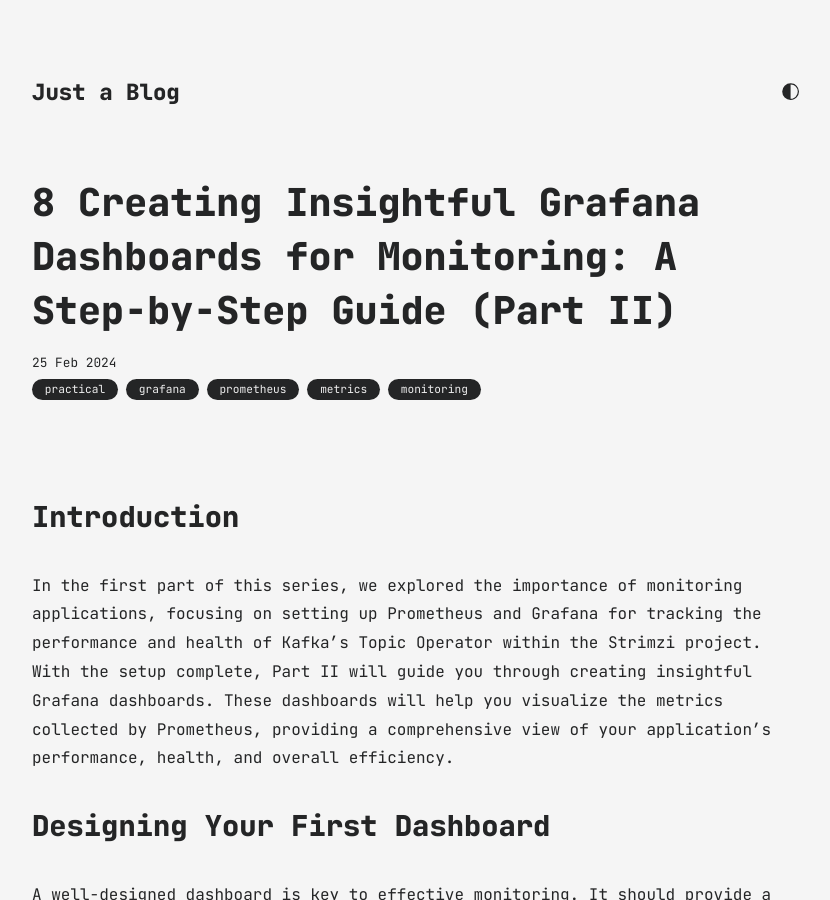
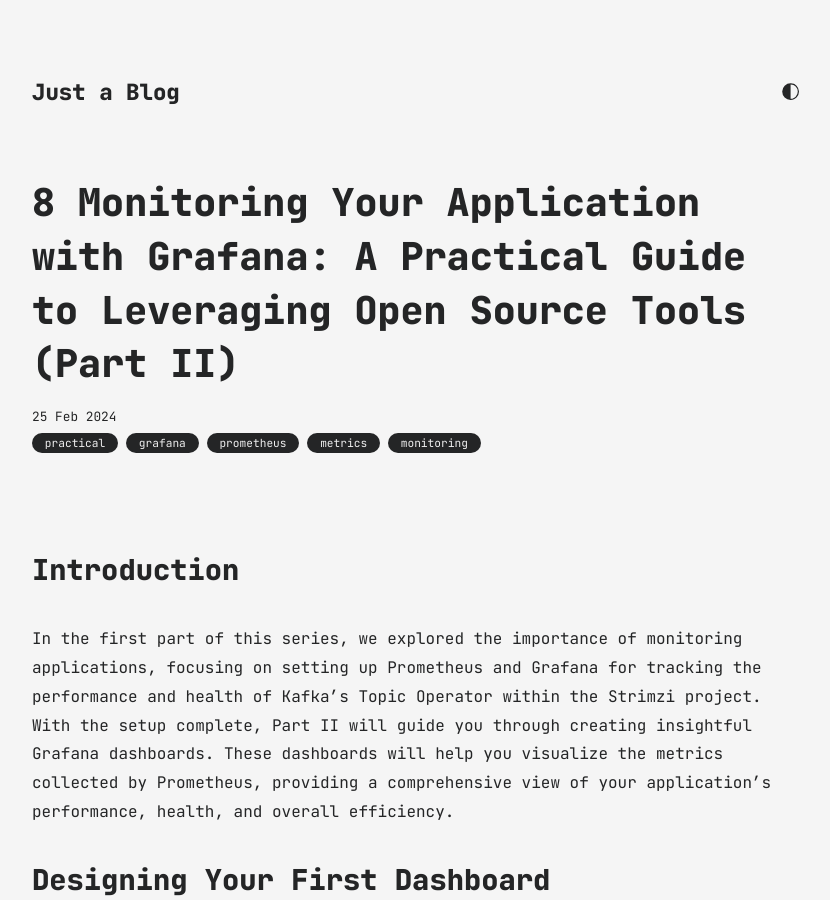
Before and after one commit to see-quick/see-quick.github.io, a Jekyll site: the page built from all_collections/_posts/2024-02-25-practical-grafana-in-action-part2.md, in a window 1280 px wide and 900 px high. Shown: the whole window, without its empty margins (224-1054 px from the left). Built offline with Jekyll 4.4.1, drawn with Linux system fonts in a browser that asks for light colours.

Commit message:
change naming
Signed-off-by: see-quick <maros.orsak159@gmail.com>

```diff
--- a/all_collections/_posts/2024-02-25-practical-grafana-in-action-part2.md
+++ b/all_collections/_posts/2024-02-25-practical-grafana-in-action-part2.md
@@ -1,6 +1,6 @@
 ---
 layout: post
-title: "8 Creating Insightful Grafana Dashboards for Monitoring: A Step-by-Step Guide (Part II)"
+title: "8 Monitoring Your Application with Grafana: A Practical Guide to Leveraging Open Source Tools (Part II)"
 date: 2024-02-25
 categories: ["practical", "grafana", "prometheus", "metrics", "monitoring"]
 ---
```
